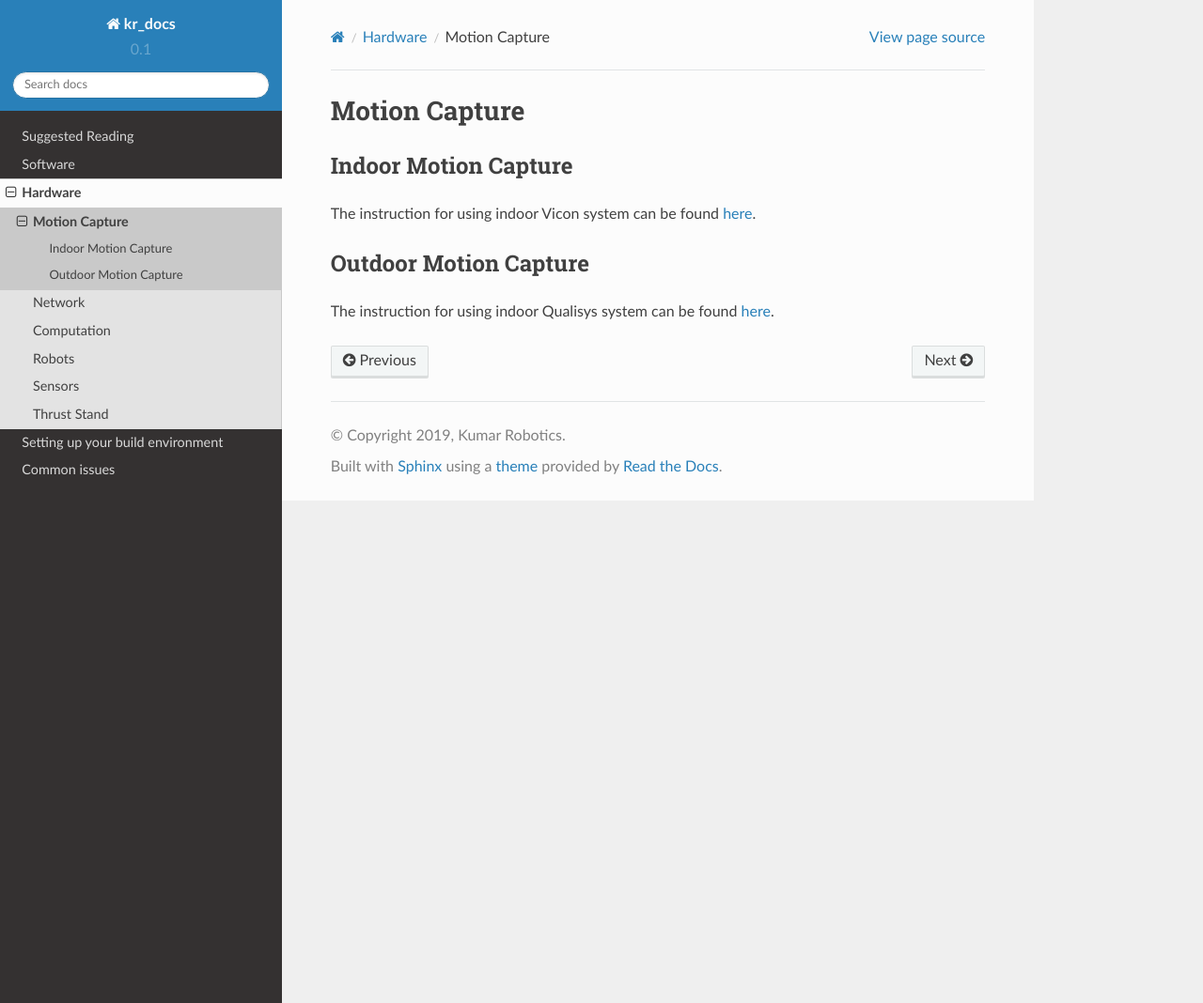
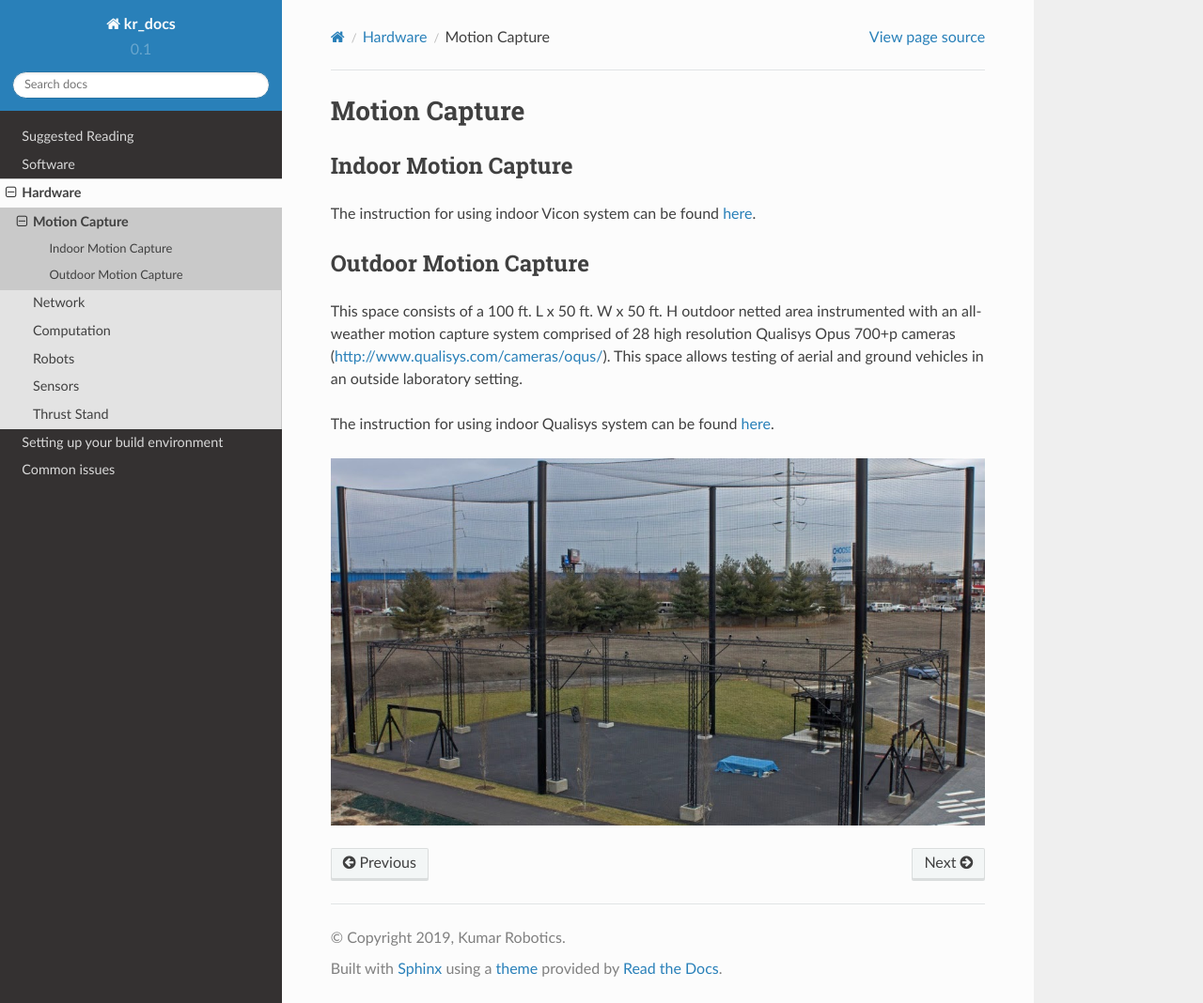
Before and after one commit to KumarRobotics/kr_docs, a Sphinx documentation site: the page built from docs/source/references/hardware/motion_capture/motion_capture.rst, in a window 1280 px wide and 1068 px high. Shown: the whole window at 94% size. Built offline with Sphinx 7.4.7 and the Read the Docs theme 2.0.0, drawn with Linux system fonts in a browser that asks for light colours; pages that are not in the unit, such as notebooks, are missing from menus.

Commit message:
qualisys doc

```diff
--- a/docs/source/references/hardware/motion_capture/motion_capture.rst
+++ b/docs/source/references/hardware/motion_capture/motion_capture.rst
@@ -15,7 +15,11 @@ The instruction for using indoor Vicon system can be found |vicon_link|.
 Outdoor Motion Capture
 ======================
 
+This space consists of a 100 ft. L x 50 ft. W x 50 ft. H outdoor netted area instrumented with an all-weather motion capture system comprised of 28 high resolution Qualisys Opus 700+p cameras (http://www.qualisys.com/cameras/oqus/). This space allows testing of aerial and ground vehicles in an outside laboratory setting.
+
 The instruction for using indoor Qualisys system can be found |qualisys_link|.
+
+.. image:: ../../../images/qualisys_mocap.jpg
 
 .. |qualisys_link| raw:: html
 
```
Also changed, not shown: docs/source/images/qualisys_mocap.jpg (added).
